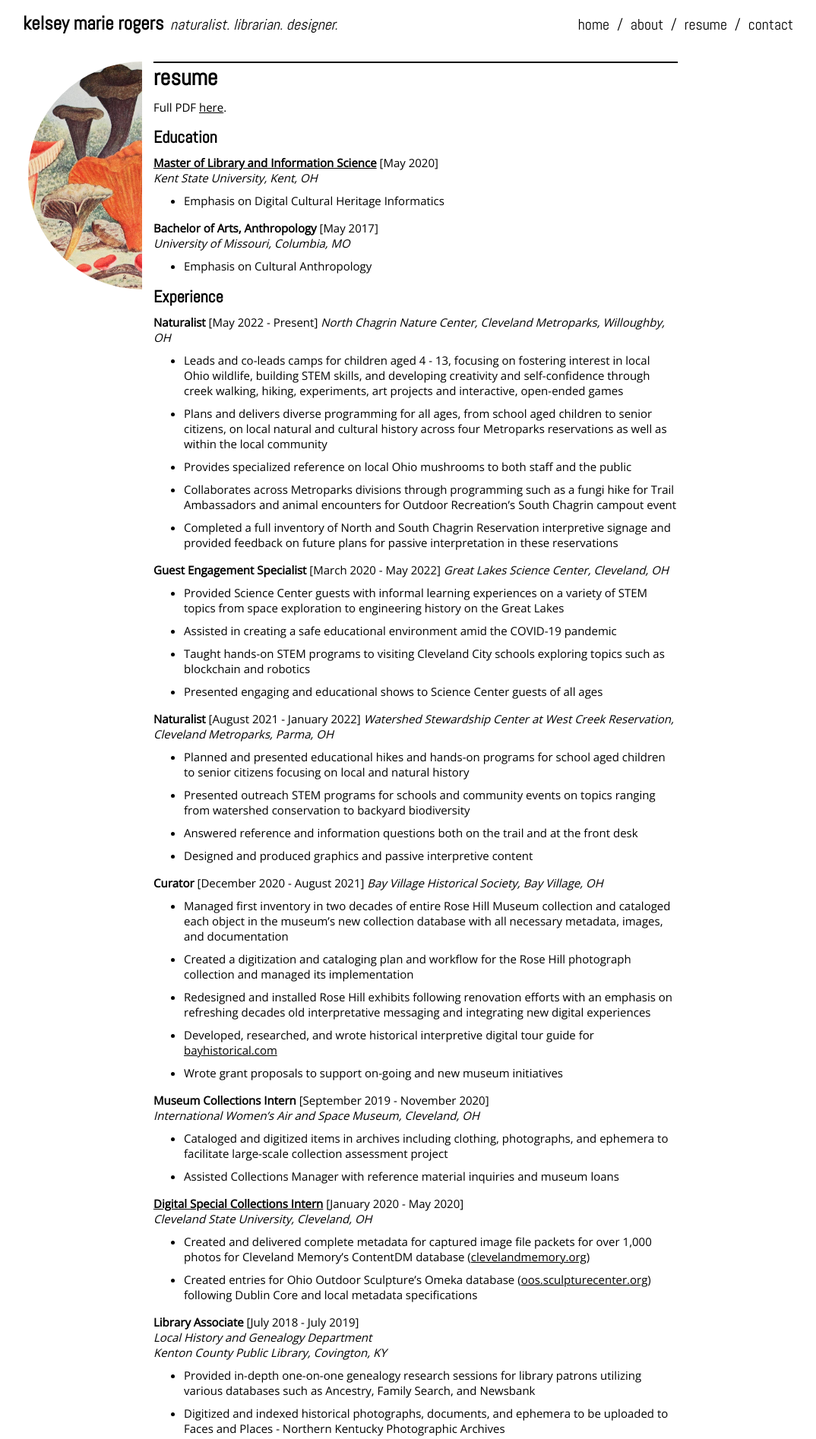
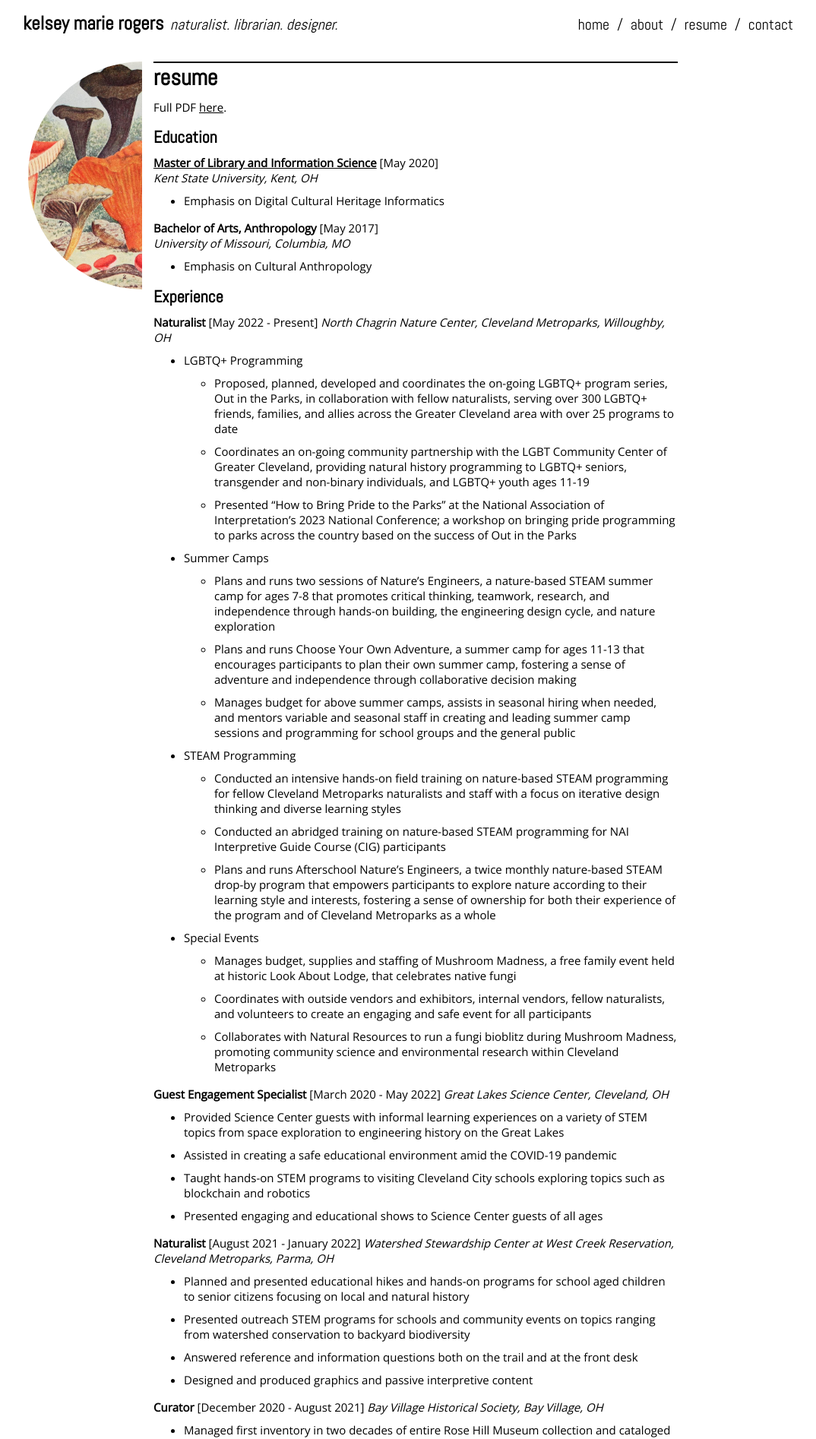
Before and after one commit to krogersst/krogersst.github.io, a Jekyll site: the page built from resume.md, in a window 1280 px wide. Shown: the top 1894 px of the page at 76% size, without its empty margins (98-1172 px from the left). Built offline with Jekyll 4.4.1, drawn with Linux system fonts in a browser that asks for light colours; nearby versions of some CDN libraries.

Commit message:
May 2024 update

```diff
--- a/_sass/kmr/_home.scss
+++ b/_sass/kmr/_home.scss
@@ -169,9 +169,8 @@
 
 #nature-cat {
   .cat-pic {
-    background-image: url("assets/images/kelsey_hike.png");
-    background-size: 400px;
-    background-position: left;
+    background-image: url("assets/images/cmparks/pridemarshmallows2023-1.png");
+    background-size: 300px;
   }
 }
 
@@ -407,8 +406,8 @@
 
 #cat-turt {
   min-height: 100%;
-  background-image: url("assets/images/slugonmushroom.jpg");
-  background-size: 300px;
+  background-image: url("assets/images/cmparks/roastingmarshmallows2023-1.png");
+  background-size: 400px;
   background-repeat: no-repeat;
   background-position: bottom;
 }
@@ -422,7 +421,7 @@
 
 #cat-dyers {
   min-height: 100%;
-  background-image:url("assets/images/dyerspolypore_largesquare.jpg");
+  background-image:url("assets/images/cmparks/beavermakedo.jpg");
   background-size: 300px;
   background-repeat: no-repeat;
   background-position: center;
--- a/contact.html
+++ b/contact.html
@@ -13,7 +13,7 @@
 
 <h3>Hikes and Programs</h3>
 <ul>
-  <li>Urban/suburban nature walks</li>
+  <li>LGBTQ+ nature programming</li>
   <li>Nature journaling and art</li>
   <li>Cultural histories of native flora and fungi</li>
   <li>Mushrooms, millipedes, slugs, and snails</li>
--- a/resume.md
+++ b/resume.md
@@ -19,11 +19,22 @@
 #### Experience
 **Naturalist** [May 2022 - Present]
 _North Chagrin Nature Center, Cleveland Metroparks, Willoughby, OH_
-- Leads and co-leads camps for children aged 4 - 13, focusing on fostering interest in local Ohio wildlife, building STEM skills, and developing creativity and self-confidence through creek walking, hiking, experiments, art projects and interactive, open-ended games
-- Plans and delivers diverse programming for all ages, from school aged children to senior citizens, on local natural and cultural history across four Metroparks reservations as well as within the local community
-- Provides specialized reference on local Ohio mushrooms to both staff and the public
-- Collaborates across Metroparks divisions through programming such as a fungi hike for Trail Ambassadors and animal encounters for Outdoor Recreation’s South Chagrin campout event
-- Completed a full inventory of North and South Chagrin Reservation interpretive signage and provided feedback on future plans for passive interpretation in these reservations
+- LGBTQ+ Programming
+    - Proposed, planned, developed and coordinates the on-going LGBTQ+ program series, Out in the Parks, in collaboration with fellow naturalists, serving over 300 LGBTQ+ friends, families, and allies across the Greater Cleveland area with over 25 programs to date
+    - Coordinates an on-going community partnership with the LGBT Community Center of Greater Cleveland, providing natural history programming to LGBTQ+ seniors, transgender and non-binary individuals, and LGBTQ+ youth ages 11-19
+    - Presented “How to Bring Pride to the Parks” at the National Association of Interpretation’s 2023 National Conference; a workshop on bringing pride programming to parks across the country based on the success of Out in the Parks
+- Summer Camps
+    - Plans and runs two sessions of Nature’s Engineers, a nature-based STEAM summer camp for ages 7-8 that promotes critical thinking, teamwork, research, and independence through hands-on building, the engineering design cycle, and nature exploration
+    - Plans and runs Choose Your Own Adventure, a summer camp for ages 11-13 that encourages participants to plan their own summer camp, fostering a sense of adventure and independence through collaborative decision making
+    - Manages budget for above summer camps, assists in seasonal hiring when needed, and mentors variable and seasonal staff in creating and leading summer camp sessions and programming for school groups and the general public
+- STEAM Programming
+    - Conducted an intensive hands-on field training on nature-based STEAM programming for fellow Cleveland Metroparks naturalists and staff with a focus on iterative design thinking and diverse learning styles
+    - Conducted an abridged training on nature-based STEAM programming for NAI Interpretive Guide Course (CIG) participants
+    - Plans and runs Afterschool Nature’s Engineers, a twice monthly nature-based STEAM drop-by program that empowers participants to explore nature according to their learning style and interests, fostering a sense of ownership for both their experience of the program and of Cleveland Metroparks as a whole
+- Special Events
+    - Manages budget, supplies and staffing of Mushroom Madness, a free family event held at historic Look About Lodge, that celebrates native fungi
+    - Coordinates with outside vendors and exhibitors, internal vendors, fellow naturalists, and volunteers to create an engaging and safe event for all participants
+   - Collaborates with Natural Resources to run a fungi bioblitz during Mushroom Madness, promoting community science and environmental research within Cleveland Metroparks
 
 **Guest Engagement Specialist** [March 2020 - May 2022]
 _Great Lakes Science Center, Cleveland, OH_
```
Also changed, not shown: _layouts/home.html (+8 -17 lines), assets/images/cmparks/beavermakedo.jpg (added), assets/images/cmparks/pridemarshmallows2023-1.png (added), 1 other file.
